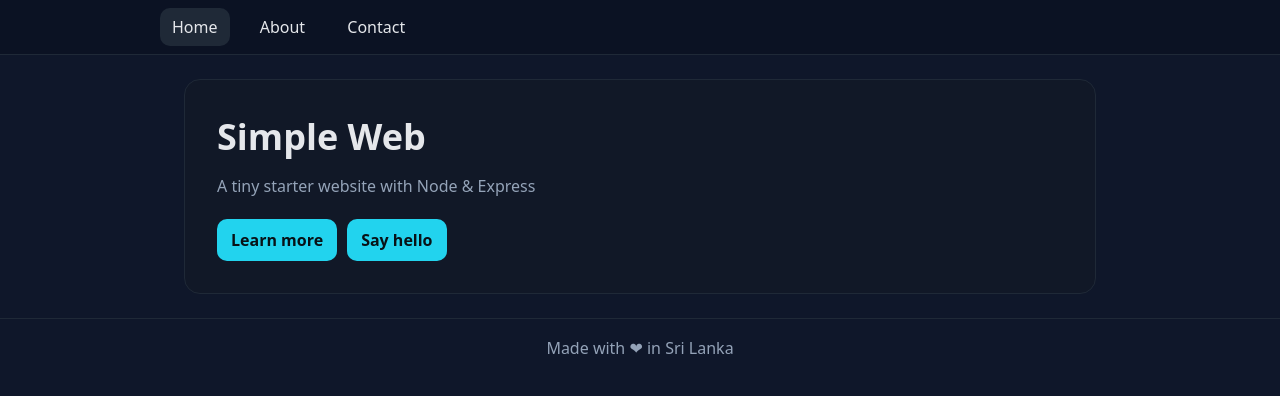
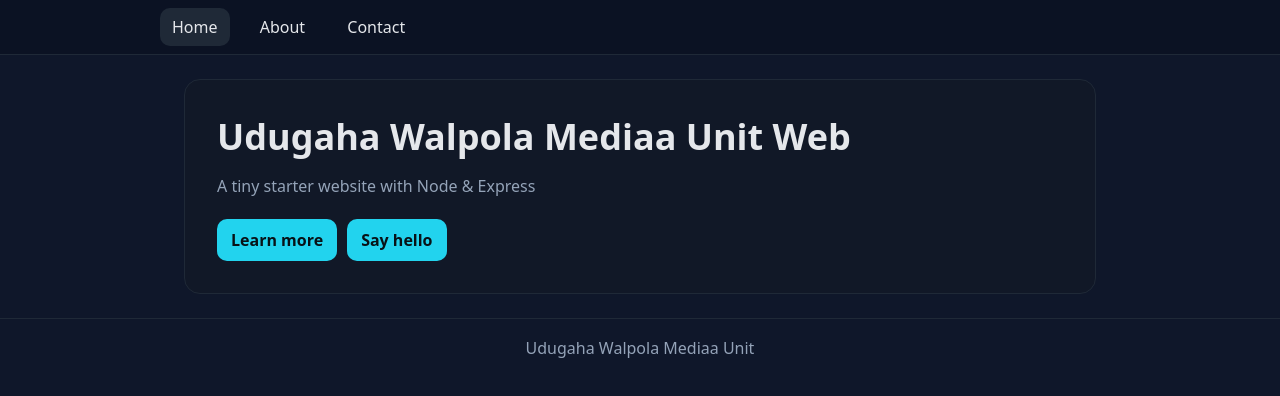
Before and after one commit to pabasaram148-lang/Udugaha-Walpola-Mediaa-Unit, a website: page src/home.html in a window 1280 px wide. Drawn offline with Linux system fonts and the light colour scheme.

Commit message:
home.html

```diff
--- a/src/home.html
+++ b/src/home.html
@@ -36,7 +36,7 @@
 
   <main class="wrap">
     <section class="hero">
-      <h1 class="title">Simple Web</h1>
+      <h1 class="title">Udugaha Walpola Mediaa Unit Web</h1>
       <p class="tag">A tiny starter website with Node & Express</p>
       <div class="btns">
         <a class="btn" href="/about">Learn more</a>
@@ -45,6 +45,6 @@
     </section>
   </main>
 
-  <footer>Made with ❤ in Sri Lanka</footer>
+  <footer>Udugaha Walpola Mediaa Unit</footer>
 </body>
 </html>
```
